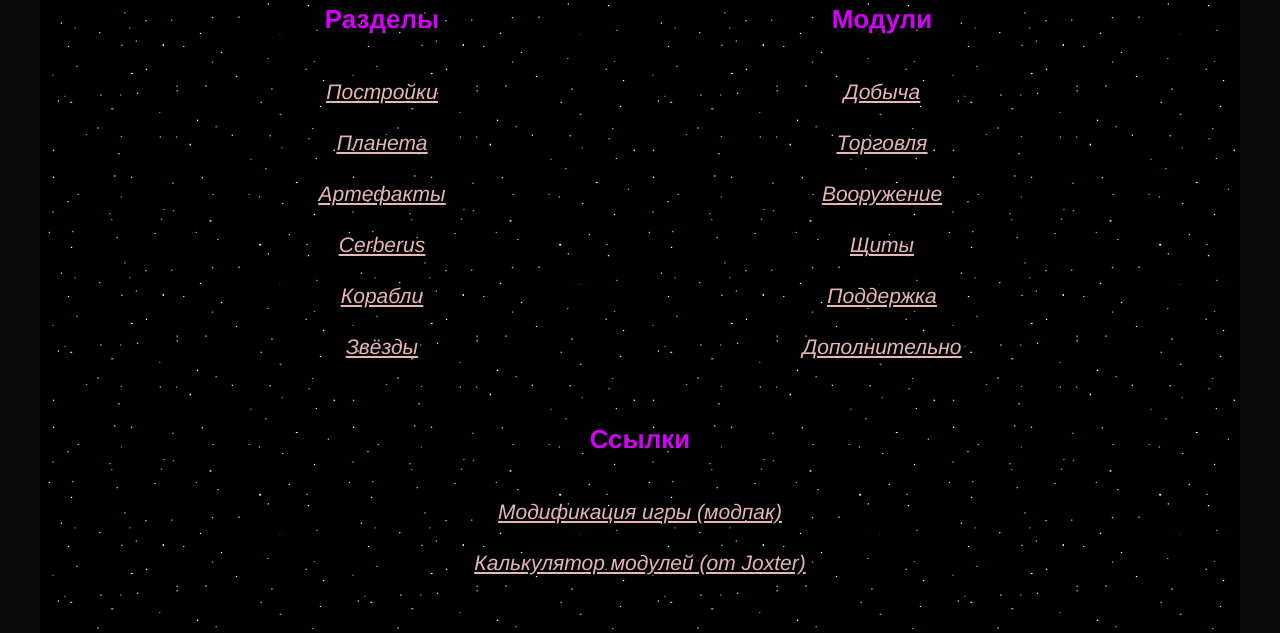
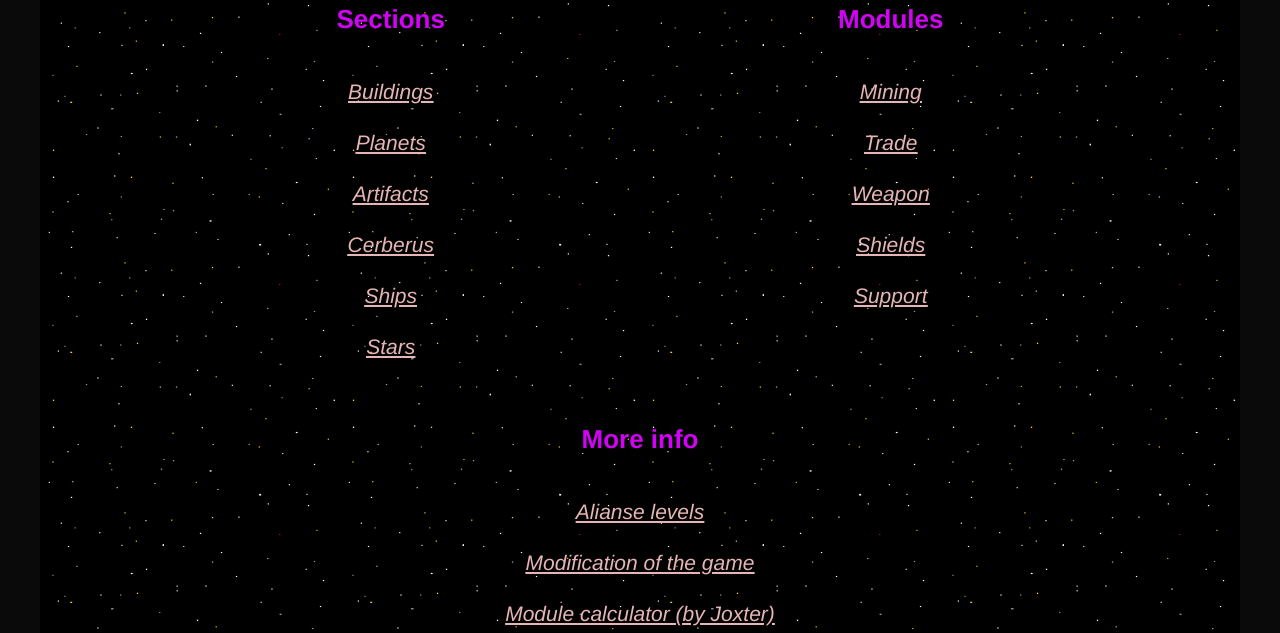
Before and after one commit to olgam1711/hades_star, a website: page source/index_eng.html in a window 1280 px wide. Shown: the part 349-982 px from the top of the page. Drawn offline with nearby package versions, Linux system fonts and the light colour scheme; files that its build step writes are made by us from their sources.

Commit message:
index eng

```diff
--- a/source/index_eng.html
+++ b/source/index_eng.html
@@ -2,7 +2,7 @@
 <html lang="ru">
   <head>
     <meta charset="utf-8">
-    <title>Главная</title>
+    <title>Guide</title>
     <meta name="viewport" content="width=device-width,initial-scale=1">
     <meta name="format-detection" content="telephone=no">
     <link rel="stylesheet" href="css/normalize.css">
@@ -17,20 +17,20 @@
 
         <div class="header__item header__item--rus">
           <span class="visually-hidden">russian</span>
-          <a>
+          <a href="index.html">
             <img src="img/ru.png" width="75" height="75" alt="русский язык">
           </a>
         </div>
 
         <div class="header__item header__item--eng">
           <span class="visually-hidden">english</span>
-          <a href="#">
+          <a>
             <img src="img/en.png" width="75" height="75" alt="английский язык">
           </a>
         </div>
 
         <div class="header__item header__item--text">
-          <p>Справочник</p>
+          <p>Guide</p>
         </div>
 
         <div class="header__item header__item--links">
@@ -51,62 +51,58 @@
 
           <section class="main__units units">
 
-            <h3 class="units__name">Разделы</h3>
+            <h3 class="units__name">Sections</h3>
 
             <ul class="units__list list">
               <li class="list__item">
-                <a href="build.html">Постройки</a>
+                <a href="build_eng.html">Buildings</a>
               </li>
 
               <li class="list__item">
-                <a href="planet.html">Планета</a>
+                <a href="planet_eng.html">Planets</a>
               </li>
 
               <li class="list__item">
-                <a href="artifact.html">Артефакты</a>
+                <a href="artifact_eng.html">Artifacts</a>
               </li>
 
               <li class="list__item">
-                <a href="cerberus.html">Cerberus</a>
+                <a href="cerberus_eng.html">Cerberus</a>
               </li>
 
               <li class="list__item">
-                <a href="ship.html">Корабли</a>
+                <a href="ship_eng.html">Ships</a>
               </li>
 
               <li class="list__item">
-                <a href="star.html">Звёзды</a>
+                <a href="star_eng.html">Stars</a>
               </li>
             </ul>
           </section>
 
           <section class="main__units units">
 
-            <h3 class="units__name">Модули</h3>
+            <h3 class="units__name">Modules</h3>
 
             <ul class="units__list list">
               <li class="list__item">
-                <a href="production.html">Добыча</a>
+                <a href="production_eng.html">Mining</a>
               </li>
 
               <li class="list__item">
-                <a href="trade.html">Торговля</a>
+                <a href="trade_eng.html">Trade</a>
               </li>
 
               <li class="list__item">
-                <a href="armor.html">Вооружение</a>
+                <a href="armor_eng.html">Weapon</a>
               </li>
 
               <li class="list__item">
-                <a href="shields.html">Щиты</a>
+                <a href="shields_eng.html">Shields</a>
               </li>
 
               <li class="list__item">
-                <a href="support.html">Поддержка</a>
-              </li>
-
-              <li class="list__item">
-                <a href="extra.html">Дополнительно</a>
+                <a href="support_eng.html">Support</a>
               </li>
             </ul>
           </section>
@@ -114,27 +110,31 @@
 
         <section class="main__units units units--links">
 
-          <h3 class="units__name">Ссылки</h3>
+          <h3 class="units__name">More info</h3>
 
           <ul class="units__list list">
             <li class="list__item list__item--mod">
-              <a href="#">Модификация игры (модпак)</a>
+                <a href="extra_eng.html">Alianse levels</a>
+            </li>
+
+            <li class="list__item list__item--mod">
+              <a href="#">Modification of the game</a>
             </li>
 
             <li class="list__item list__item--calc">
-              <a href="https://joxter.github.io/hs-mod-calc/">Калькулятор модулей (от Joxter)</a>
+              <a href="https://joxter.github.io/hs-mod-calc/">Module calculator (by Joxter)</a>
             </li>
           </ul>
         </section>
 
         <a href="https://discordapp.com/invite/X5sUrY6">
-          <img class="main__discord" src="img/Discord_ru.png" height="57" width="228" alt="">
+          <img class="main__discord" src="img/Discord_en.png" height="57" width="228" alt="">
         </a>
       </main>
 
       <footer class="footer">
-        <p class="footer__text">!ПРЕДСТАВЛЕННАЯ ИНФОРМАЦИЯ НЕ СКОПИРОВАНА ИЗ КАКИХ-ЛИБО ДРУГИХ ИСТОЧНИКОВ!</p>
-        <p class="footer__text">(данные подготовлены и представлены для WEB-просмотра - ValeraVvV, 2017- 2019)</p>
+        <p class="footer__text">!PRESENTED INFORMATION IS NOT COPIED FROM ANY OTHER SOURCES!</p>
+        <p class="footer__text">(data prepared and submitted for WEB viewing - ValeraVvV, 2017-2019)</p>
       </footer>
     </div>
   </body>
```
